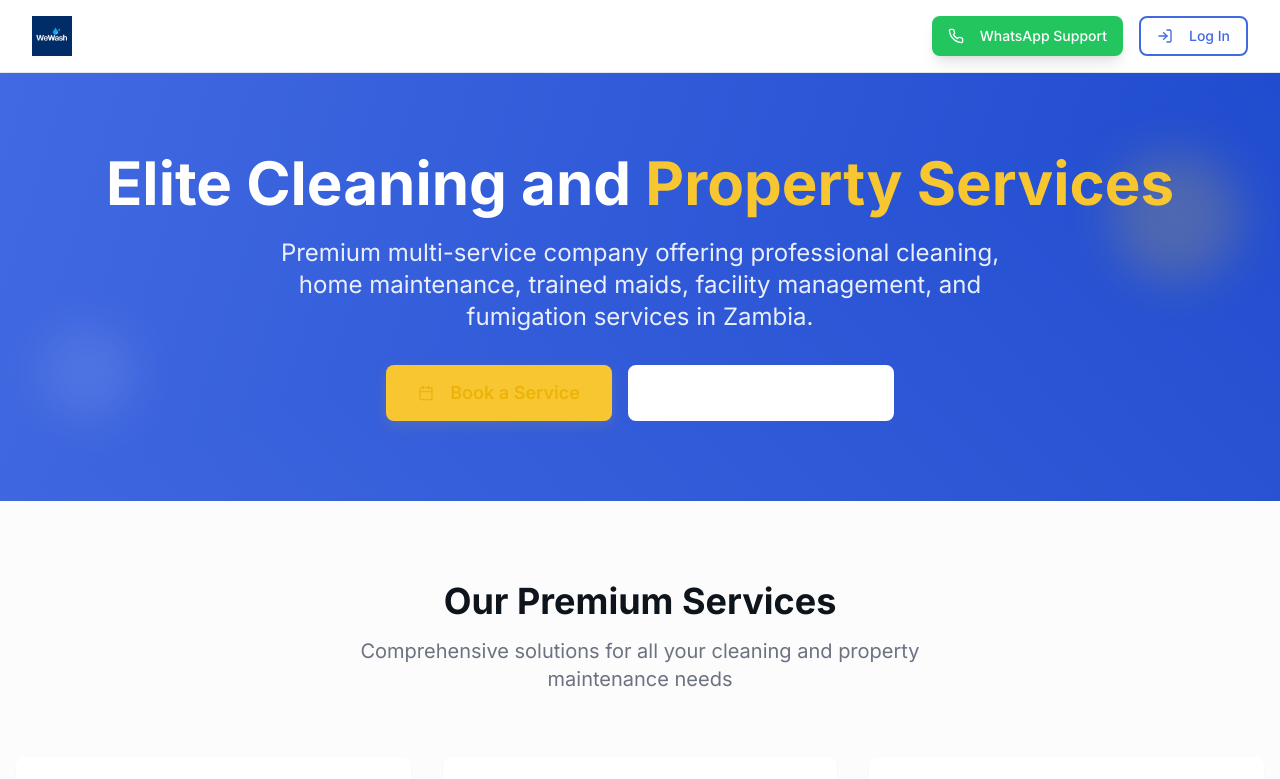
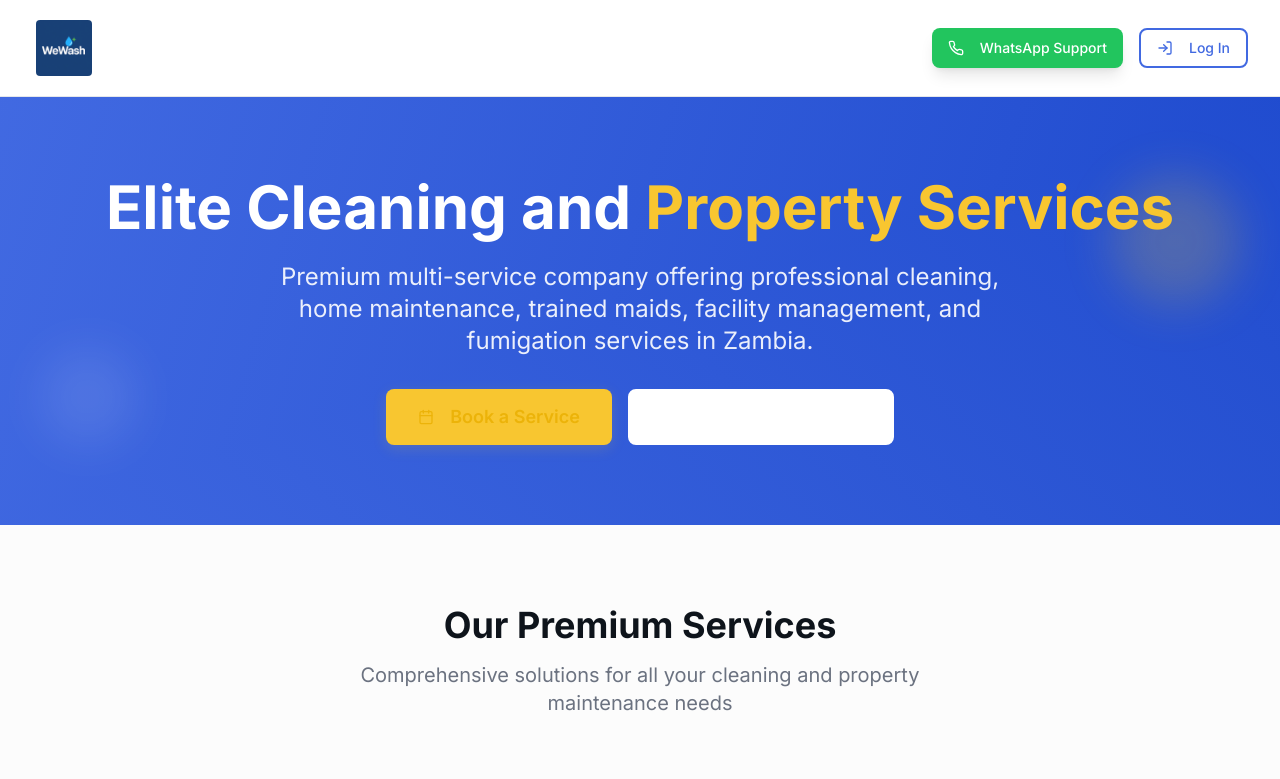
Before and after one commit to wemuve/wash-global, a React (Vite) app: page / in a window 1280 px wide. Shown: the top 779 px of the page. Built offline with nearby package versions, Linux system fonts and the light colour scheme.

Commit message:
Enhance logo visibility
Adjust logo to allow zoom and transparency.

```diff
--- a/src/pages/Index.tsx
+++ b/src/pages/Index.tsx
@@ -59,7 +59,7 @@ const Index = () => {
         <div className="max-w-7xl mx-auto px-4 sm:px-6 lg:px-8">
           <div className="flex justify-between items-center py-4">
             <div className="flex items-center">
-              <img src="/lovable-uploads/93791de6-069c-4110-8d97-625f4c9a2cc3.png" alt="WeWash Zambia Logo" className="h-8 w-auto sm:h-10 object-cover" />
+              <img src="/lovable-uploads/93791de6-069c-4110-8d97-625f4c9a2cc3.png" alt="WeWash Zambia Logo" className="h-12 w-auto sm:h-16 object-contain opacity-90 bg-white/10 rounded-lg p-1" />
 
             </div>
             <div className="flex items-center space-x-4">
```
